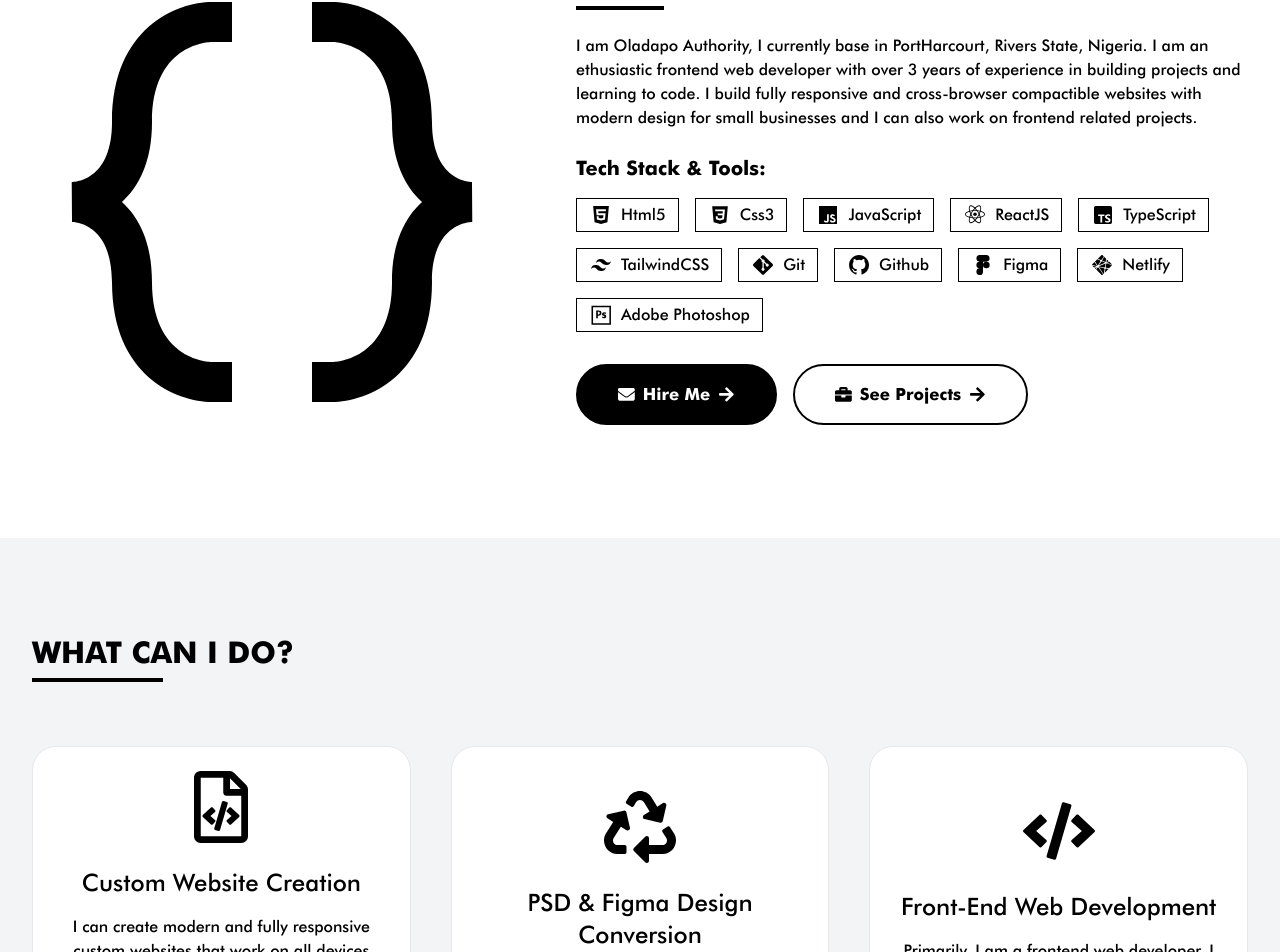
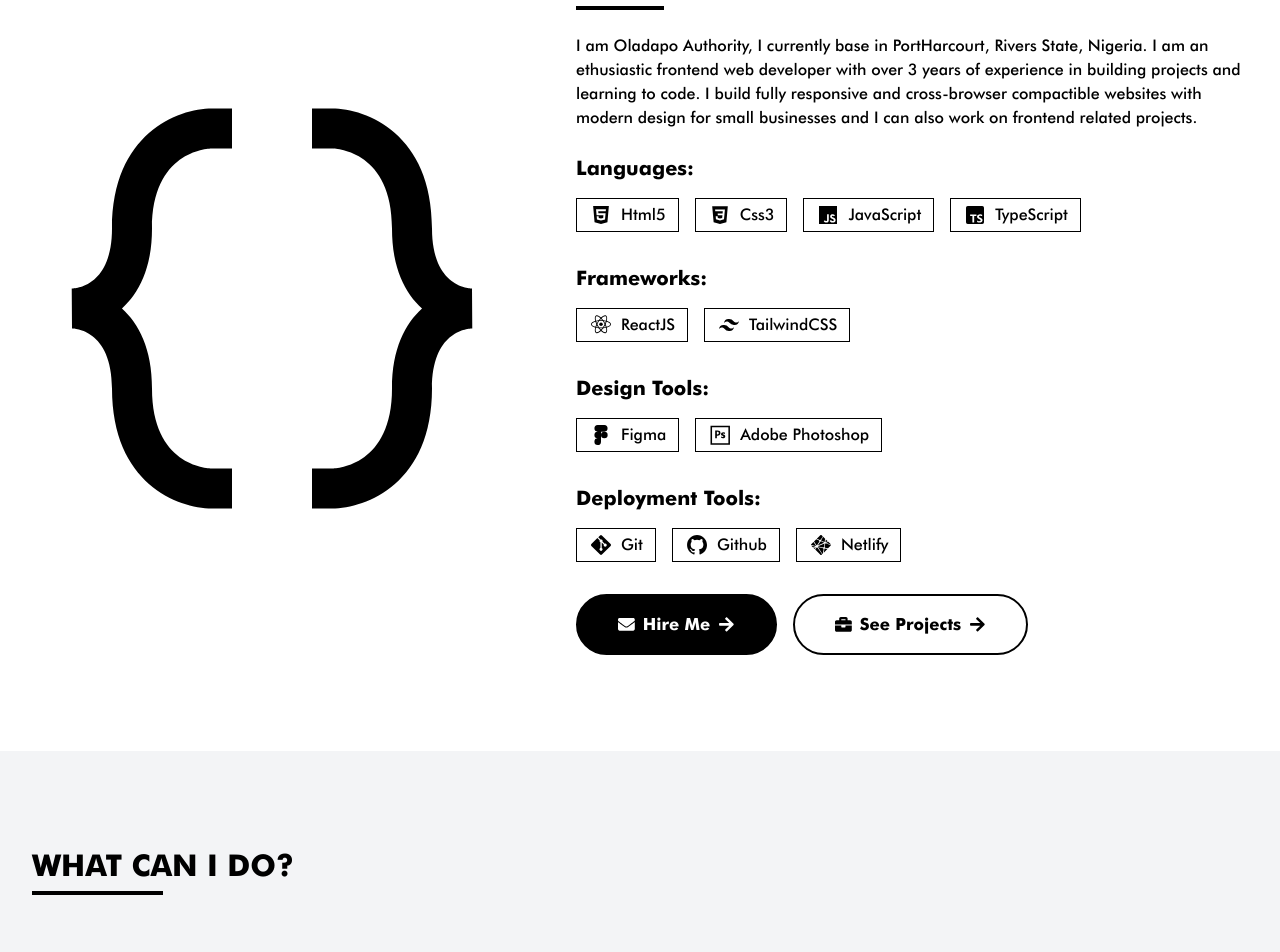
Before and after one commit to deauthor1234/portfolio, a React (Vite) app: page / in a window 1280 px wide. Shown: the part 879-1831 px from the top of the page. Built offline with nearby package versions, Linux system fonts and the light colour scheme.

Commit message:
Classify skill set into diffect categories in AboutSection

```diff
--- a/src/components/AboutSection.jsx
+++ b/src/components/AboutSection.jsx
@@ -13,19 +13,28 @@ const AboutSection = () => {
                 <div className="size-full">
                     <h2 className="section-heading" data-aos="fade-down">WHO AM I?</h2>
                     <p className="my-6" data-aos="fade" data-aos-delay="200">I am Oladapo Authority, I currently base in PortHarcourt, Rivers State, Nigeria. I am an ethusiastic frontend web developer with over 3 years of experience in building projects and learning to code. I build fully responsive and cross-browser compactible websites with modern design for small businesses and I can also work on frontend related projects.</p>
-                    <h3 className="text-xl font-bold" data-aos="fade-right">Tech Stack & Tools:</h3>
+                    <h3 className="text-xl font-bold" data-aos="fade-right">Languages:</h3>
                     <div className="flex mt-4 mb-8 font-medium about-tech-stack gap-4 flex-wrap">
                         <span data-aos="zoom-in" data-aos-delay="100"><BiLogoHtml5 /> Html5</span>
                         <span data-aos="zoom-in" data-aos-delay="200"><BiLogoCss3 /> Css3</span>
                         <span data-aos="zoom-in" data-aos-delay="300"><BiLogoJavascript /> JavaScript</span>
+                        <span data-aos="zoom-in" data-aos-delay="500"><BiLogoTypescript /> TypeScript</span>
+                    </div>
+                    <h3 className="text-xl font-bold" data-aos="fade-right">Frameworks:</h3>
+                    <div className="flex mt-4 mb-8 font-medium about-tech-stack gap-4 flex-wrap">
                         <span data-aos="zoom-in" data-aos-delay="400"><BiLogoReact /> ReactJS</span>
-                        <span data-aos="zoom-in" data-aos-delay="500"><BiLogoTypescript /> TypeScript</span>
                         <span data-aos="zoom-in" data-aos-delay="600"><BiLogoTailwindCss /> TailwindCSS</span>
+                    </div>
+                    <h3 className="text-xl font-bold" data-aos="fade-right">Design Tools:</h3>
+                    <div className="flex mt-4 mb-8 font-medium about-tech-stack gap-4 flex-wrap">
+                        <span data-aos="zoom-in" data-aos-delay="900"><BiLogoFigma /> Figma</span>
+                        <span data-aos="zoom-in" data-aos-delay="1100"><DiPhotoshop /> Adobe Photoshop</span>
+                    </div>
+                    <h3 className="text-xl font-bold" data-aos="fade-right">Deployment Tools:</h3>
+                    <div className="flex mt-4 mb-8 font-medium about-tech-stack gap-4 flex-wrap">
                         <span data-aos="zoom-in" data-aos-delay="700"><BiLogoGit /> Git</span>
                         <span data-aos="zoom-in" data-aos-delay="800"><BiLogoGithub /> Github</span>
-                        <span data-aos="zoom-in" data-aos-delay="900"><BiLogoFigma /> Figma</span>
                         <span data-aos="zoom-in" data-aos-delay="1000"><BiLogoNetlify /> Netlify</span>
-                        <span data-aos="zoom-in" data-aos-delay="1100"><DiPhotoshop /> Adobe Photoshop</span>
                     </div>
                     <div className="flex gap-4 max-[506px]:flex-col" data-aos="fade-up">
                         <Btn to="contact" icon={<FaEnvelope />} dark={true} content="Hire Me" />
```
